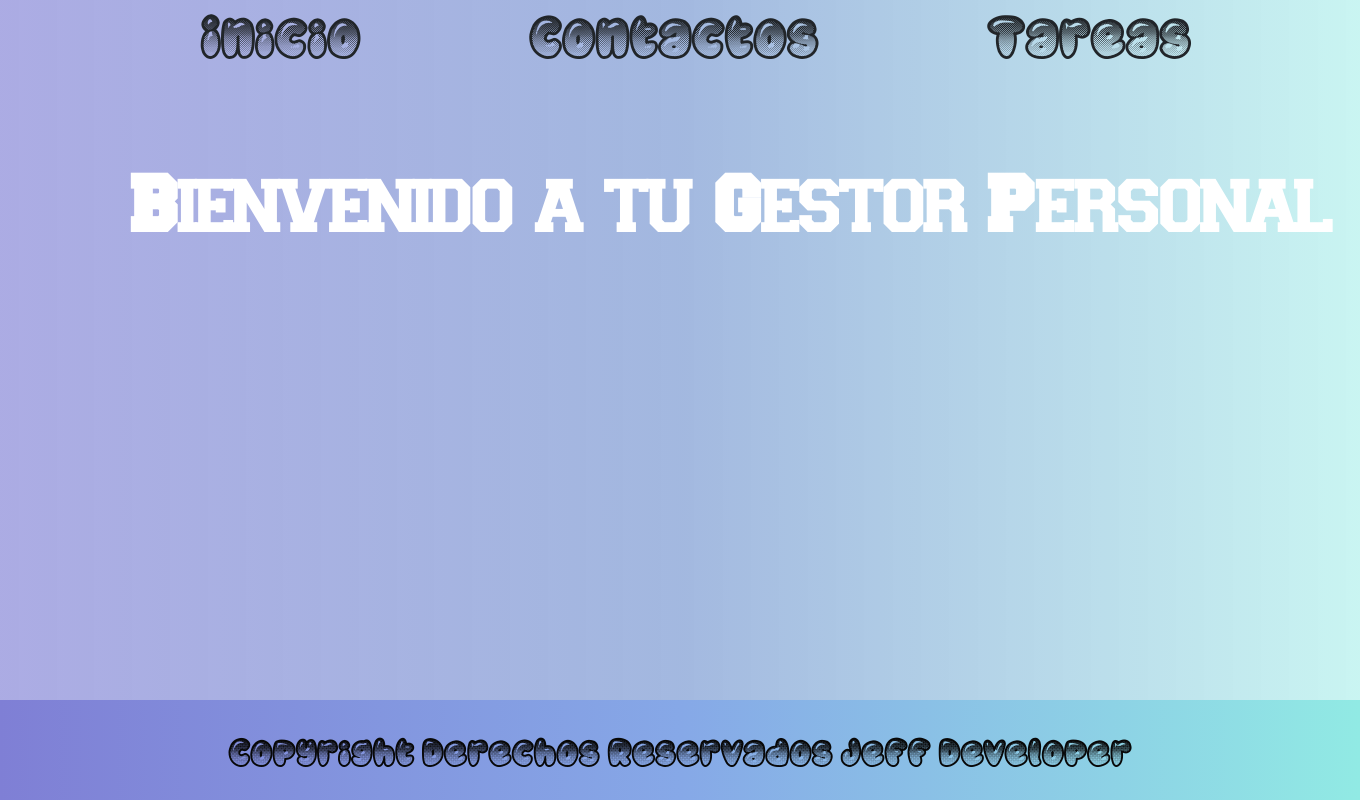
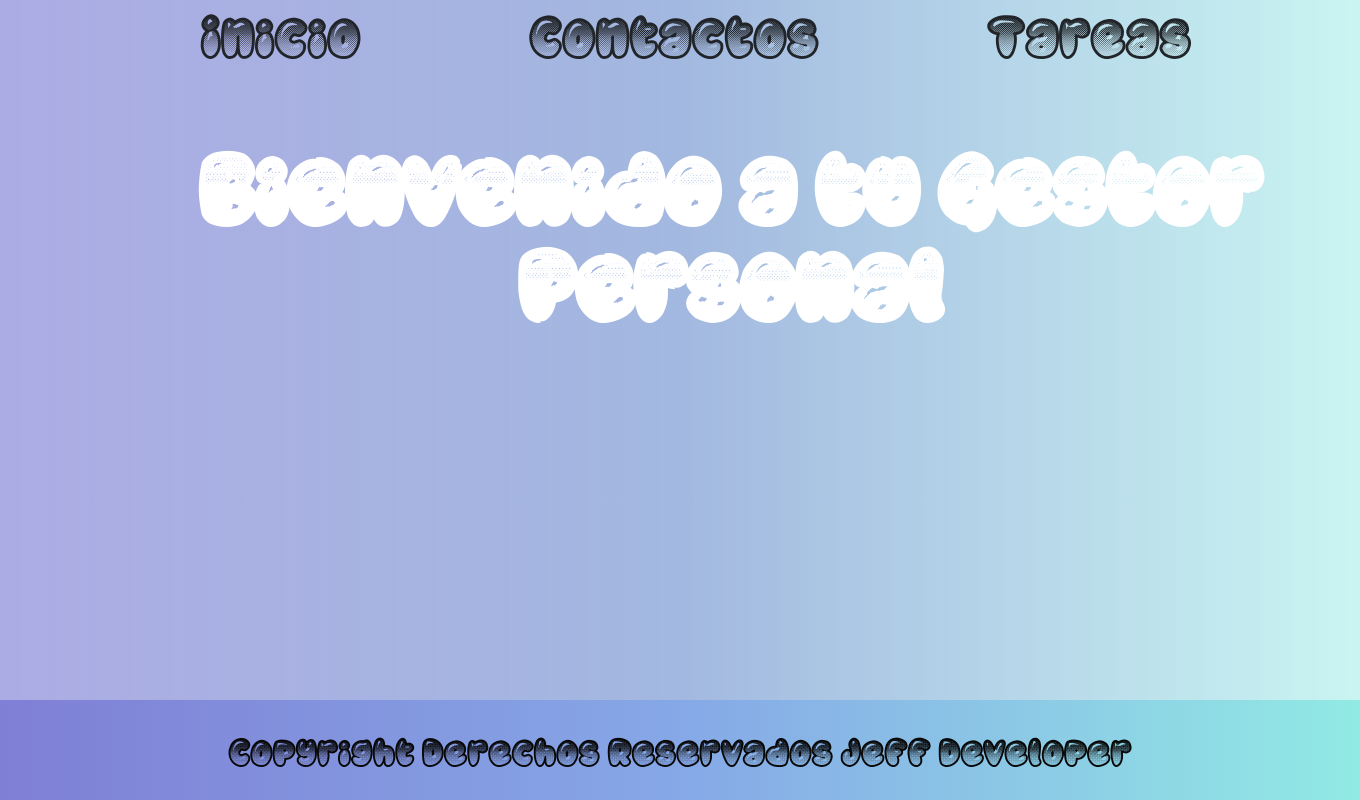
Before and after one commit to HaiDekimasu/Gestor_Personal, a Django app: page / in a window 1360 px wide; the page is wider, and only the part inside the window is pictured. Run offline with Django 4.2, Linux system fonts and the light colour scheme.

Commit message:
modified:   static/css/styles.css

```diff
--- a/static/css/styles.css
+++ b/static/css/styles.css
@@ -6,7 +6,7 @@
     --color-body: #052D49;
     --fonts-main: Chuby;
     --fonts-text: Rich;
-    --fonts-princi: varsy;
+    --fonts-princi: Chuby;
     }
 *{
     margin: 0;
```
